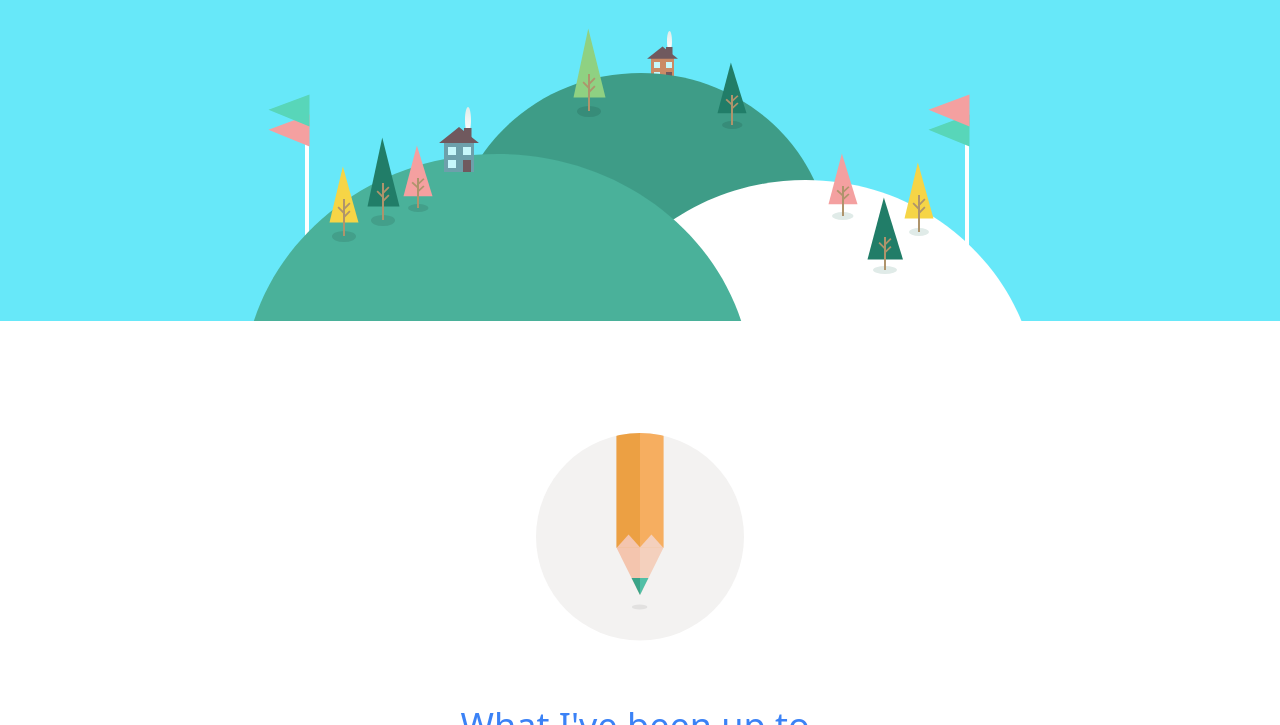
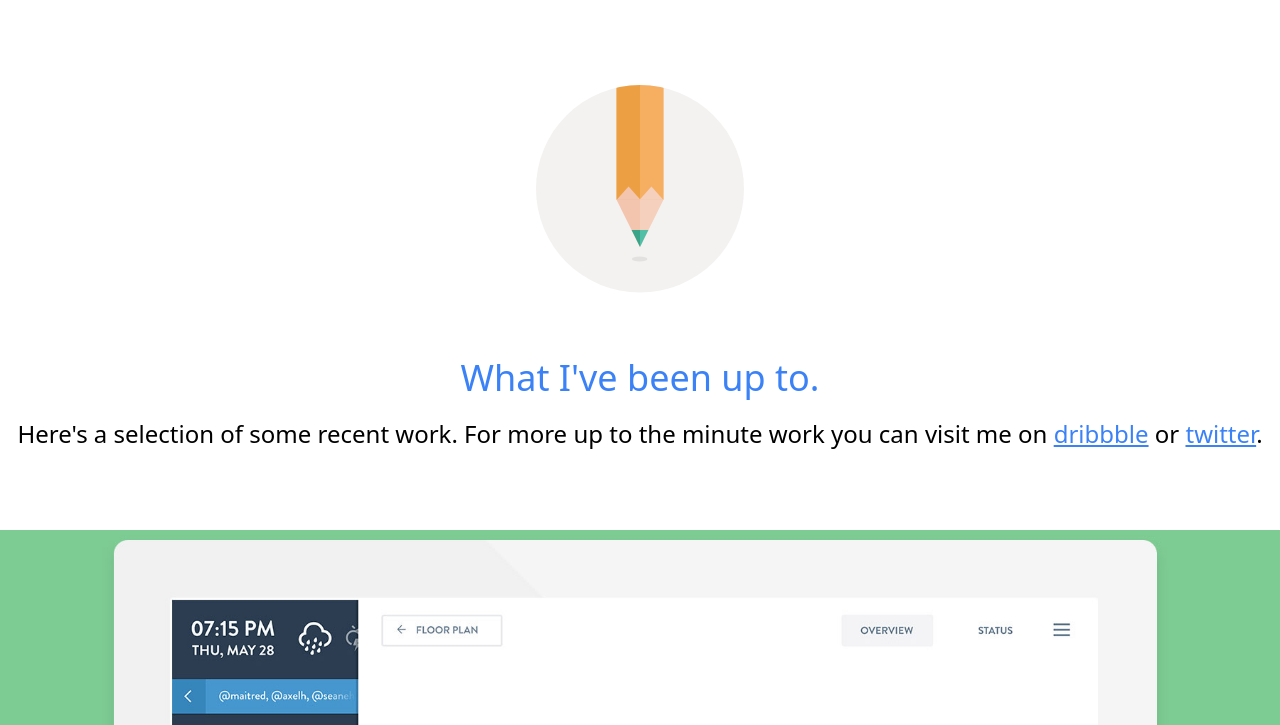
Before and after one commit to 15rayhan/TailWindCSS-Project, a plain HTML site: page work.html in a window 1280 px wide. Shown: the part 375-1100 px from the top of the page. Drawn offline with nearby package versions, Linux system fonts and the light colour scheme.

Commit message:
Update work.html

```diff
--- a/work.html
+++ b/work.html
@@ -33,9 +33,6 @@
 
       <section class="uppercase">
         <h1 class="flex justify-around text-6xl text-purple-800 mb-5">Work</h1>
-      </section>
-      <section class="flex justify-around mt-12">
-        <img src="PICTURE/land (1).svg" alt="" />
       </section>
     </header>
 
```
